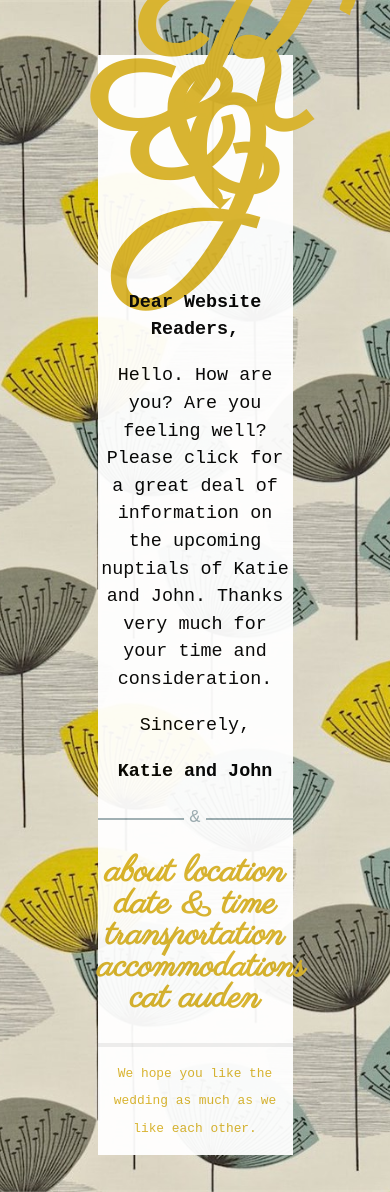
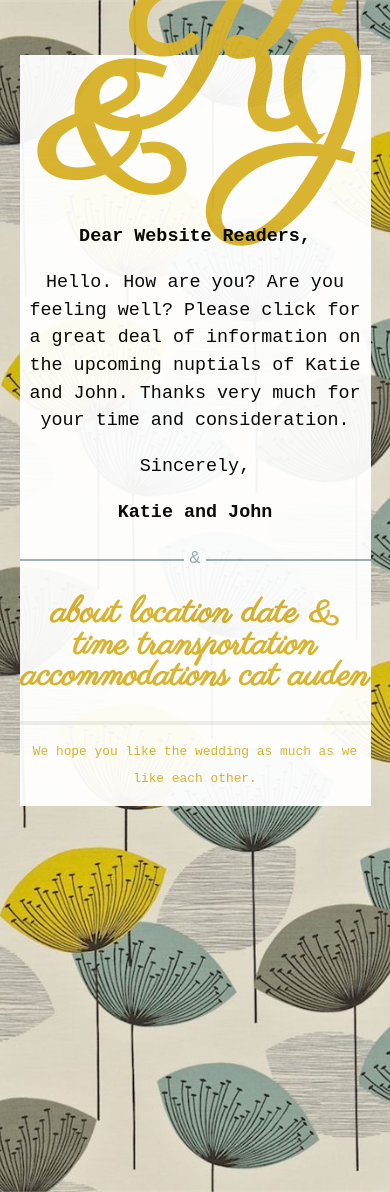
Before and after one commit to jrladd/kmarriesj, a Jekyll site: the page built from index.md, in a window 390 px wide. Built offline with Jekyll 4.4.1, drawn with Linux system fonts in a browser that asks for light colours; Markdown is read by kramdown in place of the engine named in the settings.

Commit message:
add responsive design elements

```diff
--- a/css/main.css
+++ b/css/main.css
@@ -146,6 +146,6 @@ a:visited { color: #D9B32A;
 
 @media only screen and (max-width: 480px) {
 
-	site { width: 90%; }
+	.site { width: 90%; }
 	.pipe { display: none; }
 	}
```
